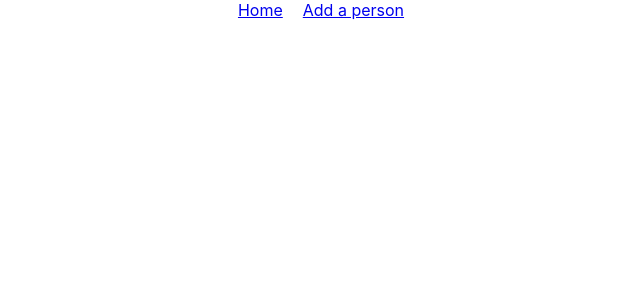
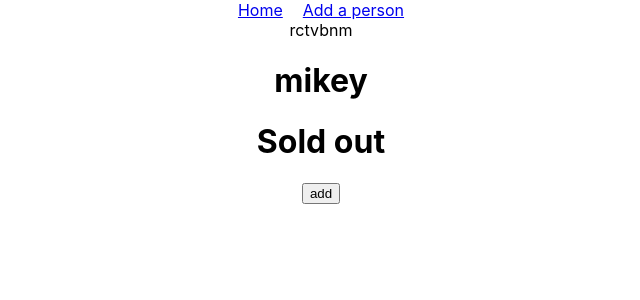
Before and after one commit to MICHAELMUNAVU83/events-trial, a React (Create React App) app: page /events/1 in a window 1280 px wide. Before the commit this address had no page. Shown: the top 300 px of the page, without its empty margins (319-959 px from the left). Built offline with nearby package versions, Linux system fonts and the light colour scheme; data requests are answered from the project's data file.

Commit message:
Added params

```diff
--- a/db.json
+++ b/db.json
@@ -3,11 +3,13 @@
     {
       "name": "mikey",
       "image": "http://res.cloudinary.com/dakiak4mc/image/upload/v1664463832/d5j57s2oysotin8abvj5.jpg",
+      "tickets": 0,
       "id": 1
     },
     {
-      "name": "josh",
-      "image": "http://res.cloudinary.com/dakiak4mc/image/upload/v1664514935/o7clars9hxacbszr2mzm.jpg",
+      "name": "josh cup",
+      "image": "http://res.cloudinary.com/dakiak4mc/image/upload/v1664527299/byuu8zno8fbqeiano3vg.jpg",
+      "tickets": 96,
       "id": 2
     }
   ]
--- a/src/App.css
+++ b/src/App.css
@@ -55,3 +55,7 @@ label input {
 nav a {
   margin: 10px;
 }
+.alldata {
+  display: flex;
+  flex-direction: column;
+}
--- a/src/App.js
+++ b/src/App.js
@@ -1,8 +1,10 @@
 import React, { useEffect, useState } from "react";
+import { BrowserRouter as Router, Routes, Route } from "react-router-dom";
 import Form from "./components/Form";
 import "./App.css";
 import EventsList from "./components/EventsList";
-import { BrowserRouter as Router, Routes, Route } from "react-router-dom";
+import EventSpecs from "./components/EventSpecs";
+
 import Navbar from "./components/Navbar";
 function App() {
   const [data, setData] = useState([]);
@@ -10,15 +12,19 @@ function App() {
     fetch("http://localhost:8002/events")
       .then((res) => res.json())
       .then((data) => setData(data));
-  }, [data]);
+  }, []);
 
   return (
     <div className="App">
       <Router>
-        <Navbar/>
+        <Navbar />
         <Routes>
           <Route path="/" element={<EventsList data={data} />} />
-          <Route path="/form" element={<Form data={data} />} />
+          <Route
+            path="/form"
+            element={<Form data={data} setData={setData} />}
+          />
+          <Route path="/events/:id" element={<EventSpecs setData={setData} data={data} />} />
         </Routes>
       </Router>
     </div>
--- a/src/components/EventCard.js
+++ b/src/components/EventCard.js
@@ -1,10 +1,13 @@
 import React from "react";
+import { Link } from "react-router-dom";
 
 function EventCard({ event }) {
   return (
     <div className="alldata" key={event.id}>
       <h1>{event.name}</h1>
       <img src={event.image} alt="event" />
+      {event.tickets > 0 ? <p>{event.tickets}</p> : <p>Sold out</p>}
+      <Link to={`/events/${event.id}`}>More info</Link>
     </div>
   );
 }
--- /dev/null
+++ b/src/components/EventSpecs.js
@@ -0,0 +1,59 @@
+import React from "react";
+import { useParams } from "react-router-dom";
+
+function EventSpecs({ data, setData }) {
+  const params = useParams();
+  return (
+    <div>
+      rctvbnm
+      {data.map(
+        (event) =>
+          event.id === Number(params.id) && (
+            <div>
+              <h1>{event.name}</h1>
+              {event.tickets > 0 ? <h1>{event.tickets}</h1> : <h1>Sold out</h1>}
+
+              <button
+                onClick={() => {
+                  if (event.tickets > 0) {
+                    fetch(`http://localhost:8002/events/${event.id}`, {
+                      headers: {
+                        "Content-Type": "application/json",
+                      },
+                      method: "PATCH",
+                      body: JSON.stringify({
+                        tickets: event.tickets - 1,
+                      }),
+                    })
+                      .then(function (response) {
+                        // console.log(response);
+                        return response.json();
+                      })
+                      .then(function (obj) {
+                        console.log(obj);
+                        if (event.tickets > 0) {
+                          setData((prevData) => {
+                            return prevData.map((item) => {
+                              if (item.id === event.id) {
+                                return obj;
+                              } else {
+                                return item;
+                              }
+                            });
+                          });
+                        }
+                      });
+                  }
+                }}
+              >
+                {" "}
+                add
+              </button>
+            </div>
+          )
+      )}
+    </div>
+  );
+}
+
+export default EventSpecs;
--- a/src/components/Form.js
+++ b/src/components/Form.js
@@ -1,9 +1,10 @@
 import React, { useState } from "react";
 import Axios from "axios";
 
-function Form({ setData }) {
+function Form({ setData, data }) {
   const [selectedFile, setSelectedFile] = useState(null);
   const [eventName, setEventName] = useState("");
+  const [tickets, setTickets] = useState(0);
 
   const uploadImage = (files) => {
     const formData = new FormData();
@@ -22,6 +23,9 @@ function Form({ setData }) {
     Axios.post("http://localhost:8002/events", {
       name: eventName,
       image: selectedFile,
+      tickets: tickets,
+    }).then((res) => {
+      setData([...data, res.data]);
     });
   };
   const form = (
@@ -33,6 +37,14 @@ function Form({ setData }) {
           setEventName(e.target.value);
         }}
         type="text"
+      />
+      <input
+        value={tickets}
+        placeholder="Add the tickets availabe for this event"
+        onChange={(e) => {
+          setTickets(e.target.value);
+        }}
+        type="number"
       />
       <label htmlFor="file">
         Select Image From Gallery
```
